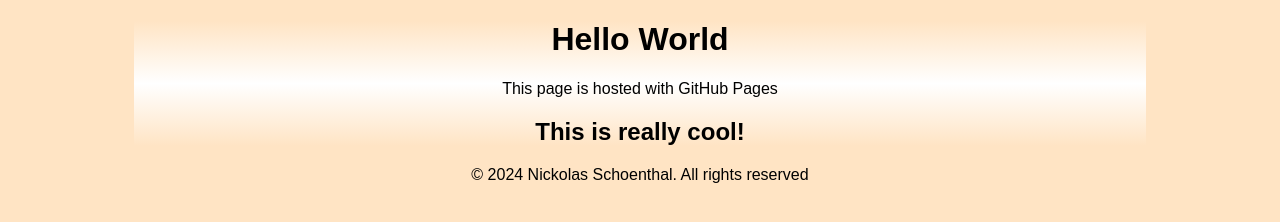
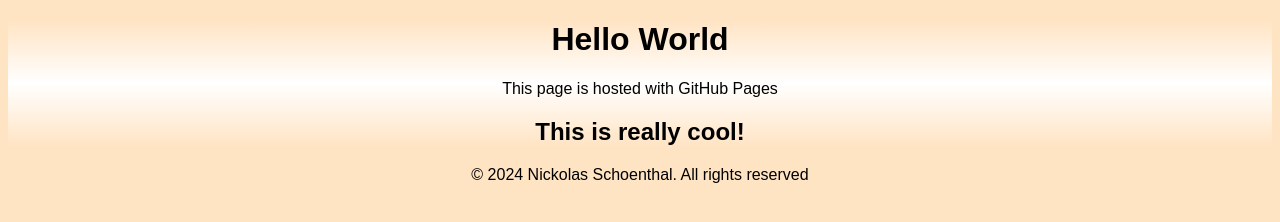
Before and after one commit to Fregity/Fregity.github.io, a plain HTML site: page index.html in a window 1280 px wide. Drawn offline with Linux system fonts and the light colour scheme.

Commit message:
Update styles.css

```diff
--- a/styles.css
+++ b/styles.css
@@ -10,7 +10,6 @@ body {
 .menu {
     margin-left: auto;
     margin-right: auto;
-    width: 80%;
-    background: linear-gradient(90deg, bisque, white, bisque);
+    width: 100%;
     background: linear-gradient(180deg, bisque, white, bisque);
 }
```
